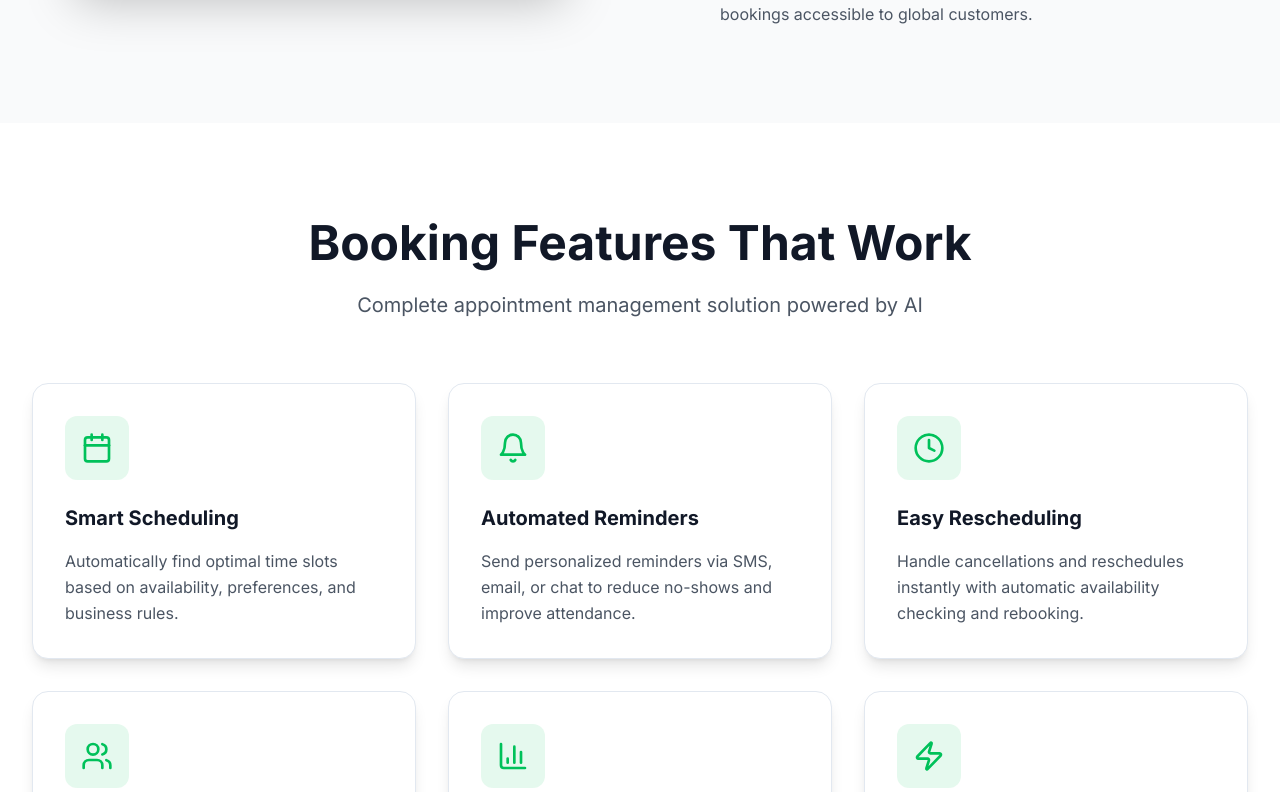
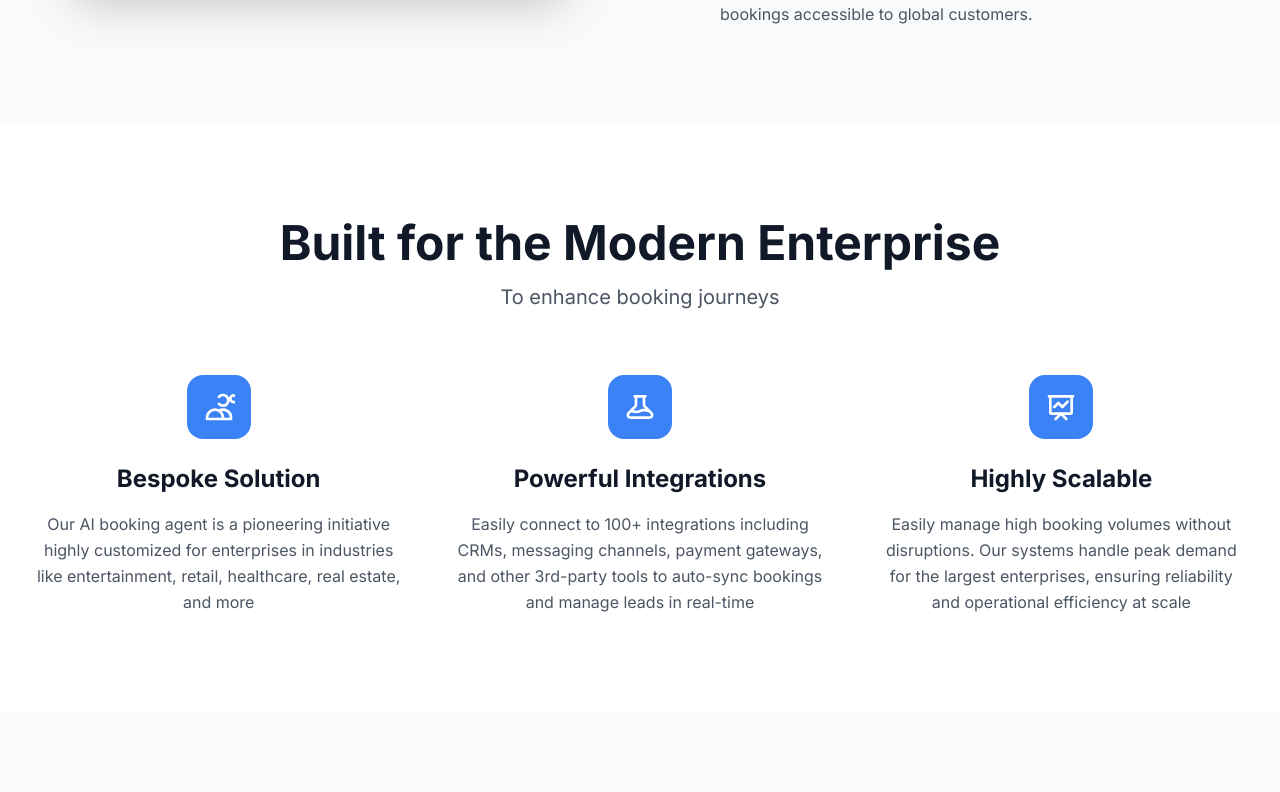
Before and after one commit to bscube/evergrow-ai-site-builder, a React (Vite) app: page /ai-agents/booking in a window 1280 px wide. Shown: the part 2868-3660 px from the top of the page. Built offline with nearby package versions, Linux system fonts and the light colour scheme.

Commit message:
Add new section
Added a new section before "Booking Features That Work".

```diff
--- a/src/pages/ai-agents/Booking.tsx
+++ b/src/pages/ai-agents/Booking.tsx
@@ -376,8 +376,66 @@ const Booking = () => {
         </div>
       </section>
 
+      {/* Built for the Modern Enterprise Section */}
+      <section className="py-24 bg-white">
+        <div className="max-w-7xl mx-auto px-4 sm:px-6 lg:px-8">
+          <div className="text-center mb-16">
+            <h2 className="text-4xl lg:text-5xl font-bold text-grey-900 mb-4">
+              Built for the Modern Enterprise
+            </h2>
+            <p className="text-xl text-grey-600">
+              To enhance booking journeys
+            </p>
+          </div>
+
+          <div className="grid grid-cols-1 md:grid-cols-3 gap-12">
+            <div className="text-center">
+              <div className="w-16 h-16 bg-blue-500 rounded-2xl flex items-center justify-center mx-auto mb-6">
+                <svg className="w-8 h-8 text-white" fill="none" stroke="currentColor" viewBox="0 0 24 24">
+                  <path strokeLinecap="round" strokeLinejoin="round" strokeWidth={2} d="M12 4.354a4 4 0 110 5.292M15 21H3v-1a6 6 0 0112 0v1zm0 0h6v-1a6 6 0 00-9-5.197m13.5-9a2.5 2.5 0 11-5 0 2.5 2.5 0 015 0z" />
+                </svg>
+              </div>
+              <h3 className="text-2xl font-bold text-grey-900 mb-4">
+                Bespoke Solution
+              </h3>
+              <p className="text-grey-600 leading-relaxed">
+                Our AI booking agent is a pioneering initiative highly customized for enterprises in industries like entertainment, retail, healthcare, real estate, and more
+              </p>
+            </div>
+
+            <div className="text-center">
+              <div className="w-16 h-16 bg-blue-500 rounded-2xl flex items-center justify-center mx-auto mb-6">
+                <svg className="w-8 h-8 text-white" fill="none" stroke="currentColor" viewBox="0 0 24 24">
+                  <path strokeLinecap="round" strokeLinejoin="round" strokeWidth={2} d="M19.428 15.428a2 2 0 00-1.022-.547l-2.387-.477a6 6 0 00-3.86.517l-.318.158a6 6 0 01-3.86.517L6.05 15.21a2 2 0 00-1.806.547M8 4h8l-1 1v5.172a2 2 0 00.586 1.414l5 5c1.26 1.26.367 3.414-1.415 3.414H4.828c-1.782 0-2.674-2.154-1.414-3.414l5-5A2 2 0 009 10.172V5L8 4z" />
+                </svg>
+              </div>
+              <h3 className="text-2xl font-bold text-grey-900 mb-4">
+                Powerful Integrations
+              </h3>
+              <p className="text-grey-600 leading-relaxed">
+                Easily connect to 100+ integrations including CRMs, messaging channels, payment gateways, and other 3rd-party tools to auto-sync bookings and manage leads in real-time
+              </p>
+            </div>
+
+            <div className="text-center">
+              <div className="w-16 h-16 bg-blue-500 rounded-2xl flex items-center justify-center mx-auto mb-6">
+                <svg className="w-8 h-8 text-white" fill="none" stroke="currentColor" viewBox="0 0 24 24">
+                  <path strokeLinecap="round" strokeLinejoin="round" strokeWidth={2} d="M7 12l3-3 3 3 4-4M8 21l4-4 4 4M3 4h18M4 4h16v12a1 1 0 01-1 1H5a1 1 0 01-1-1V4z" />
+                </svg>
+              </div>
+              <h3 className="text-2xl font-bold text-grey-900 mb-4">
+                Highly Scalable
+              </h3>
+              <p className="text-grey-600 leading-relaxed">
+                Easily manage high booking volumes without disruptions. Our systems handle peak demand for the largest enterprises, ensuring reliability and operational efficiency at scale
+              </p>
+            </div>
+          </div>
+        </div>
+      </section>
+
       {/* Features Section */}
-      <section className="py-24 bg-white">
+      <section className="py-24 bg-grey-50">
         <div className="max-w-7xl mx-auto px-4 sm:px-6 lg:px-8">
           <div className="text-center mb-16">
             <h2 className="text-4xl lg:text-5xl font-bold text-grey-900 mb-6">
```
